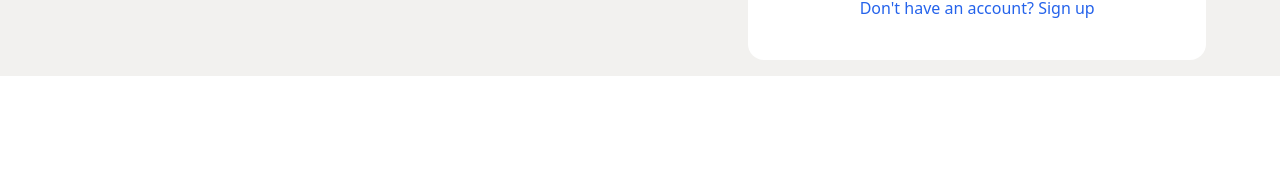
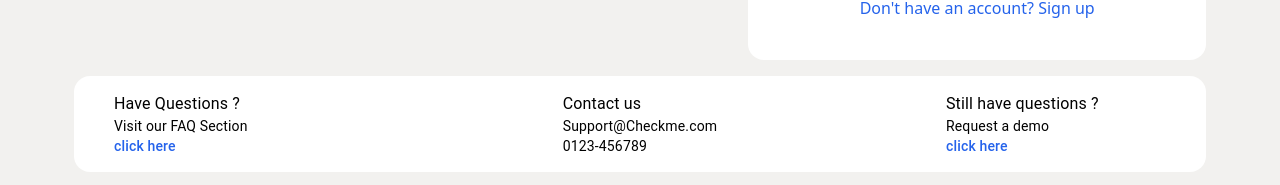
Before and after one commit to AmrapaliUnkal5/transcript_project, a React (Vite) app in the folder frontend/: page /home in a window 1280 px wide. Shown: the part 741-926 px from the top of the page. Before the commit the page ends 817 px from the top, so only its background shows below. Built offline with nearby package versions, Linux system fonts and the light colour scheme; no server answers.

Commit message:
Footer added in Home Login..

```diff
--- a/frontend/src/pages/LoginHome.tsx
+++ b/frontend/src/pages/LoginHome.tsx
@@ -8,7 +8,7 @@ export default function LoginHome() {
   return (
     <Box bgcolor='#f2f1ef' minHeight={'100vh'} pt={2}>
       <Box maxWidth={1180} mx={'auto'} borderRadius={4} py={2} px={3}>
-        <Grid container spacing={3} >
+        <Grid container spacing={3}>
           <Grid size={{ xs: 12, md: 7 }}>
             <Box px={5} py={2} bgcolor={'#FFF'} borderRadius={4}>
               <Typography variant='h6' mb={3}>
@@ -17,7 +17,7 @@ export default function LoginHome() {
               <Box textAlign={'center'}>
                 <StyledImage
                   src='/images/temp/chatbot-temp1.jpg'
-                  sx={{ margin: 'auto', borderRadius: '16px' }}
+                  sx={{ margin: 'auto', borderRadius: '16px', maxWidth: 525 }}
                 />
               </Box>
             </Box>
@@ -162,14 +162,14 @@ export default function LoginHome() {
                       </button>
                     </div>
                     <Box my={3}>
-                        <div className='text-center'>
+                      <div className='text-center'>
                         <Link
-                            to='/signup'
-                            className='font-medium text-blue-600 hover:text-blue-500'
+                          to='/signup'
+                          className='font-medium text-blue-600 hover:text-blue-500'
                         >
-                            Don't have an account? Sign up
+                          Don't have an account? Sign up
                         </Link>
-                        </div>
+                      </div>
                     </Box>
                   </Grid>
                 </Grid>
@@ -177,6 +177,59 @@ export default function LoginHome() {
             </Box>
           </Grid>
         </Grid>
+        <Box mt={2}>
+          <Box px={5} py={2} bgcolor={'#FFF'} borderRadius={4}>
+            <Grid container spacing={3}>
+              <Grid size={{ xs: 12, md: 4 }}>
+                <Box>
+                  <Typography variant='body1'>Have Questions ? </Typography>
+                  <Typography variant='body2'>Visit our FAQ Section</Typography>
+                  <Typography variant='body2'>
+                    <Link
+                      to='/'
+                      className='font-medium text-blue-600 hover:text-blue-500'
+                    >
+                      {' '}
+                      click here
+                    </Link>
+                  </Typography>
+                </Box>
+              </Grid>
+              <Grid
+                size={{ xs: 12, md: 4 }}
+                display={'flex'}
+                justifyContent={'center'}
+              >
+                <Box>
+                  <Typography variant='body1'>Contact us </Typography>
+                  <Typography variant='body2'>Support@Checkme.com</Typography>
+                  <Typography variant='body2'>0123-456789</Typography>
+                </Box>
+              </Grid>
+              <Grid
+                size={{ xs: 12, md: 4 }}
+                display={'flex'}
+                justifyContent={'flex-end'}
+              >
+                <Box minWidth={220}>
+                  <Typography variant='body1'>
+                    Still have questions ?{' '}
+                  </Typography>
+                  <Typography variant='body2'>Request a demo</Typography>
+                  <Typography variant='body2'>
+                    <Link
+                      to='/'
+                      className='font-medium text-blue-600 hover:text-blue-500'
+                    >
+                      {' '}
+                      click here
+                    </Link>
+                  </Typography>
+                </Box>
+              </Grid>
+            </Grid>
+          </Box>
+        </Box>
       </Box>
     </Box>
   );
```
